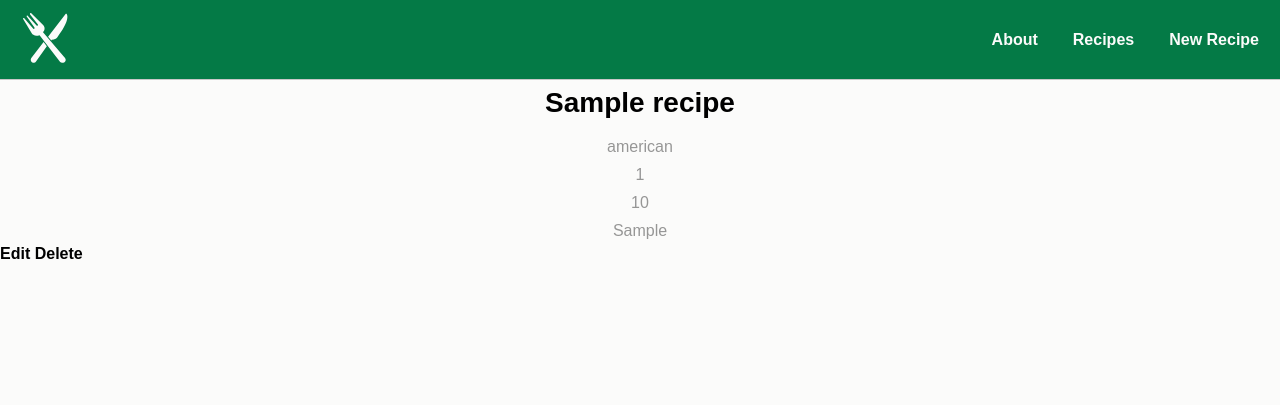
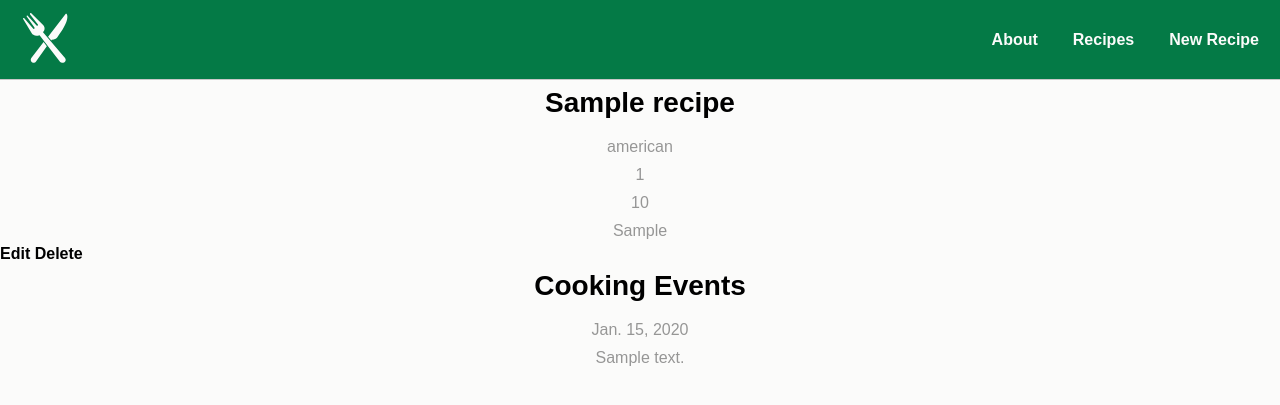
Before and after one commit to brooklinlee/recipe-organizer, a Django app: page /recipes/1/ in a window 1280 px wide. Shown: the top 405 px of the page. Run offline with Django 4.2, Linux system fonts and the light colour scheme; tables that the repository leaves empty hold one stand-in row (values such as "Sample post").

Commit message:
create cooking events model, and create base html to show cooking events on recipe detail page

```diff
--- a/main_app/admin.py
+++ b/main_app/admin.py
@@ -1,6 +1,7 @@
 from django.contrib import admin
 
 # Register your models here.
-from .models import Recipe
+from .models import Recipe, CookingEvent
 
 admin.site.register(Recipe)
+admin.site.register(CookingEvent)
--- a/main_app/models.py
+++ b/main_app/models.py
@@ -15,7 +15,7 @@ class Recipe(models.Model):
   cuisine = models.CharField(
     max_length=20,
     choices=CUISINE_CHOICES,
-    default='american'
+    default=CUISINE_CHOICES[0][0]
   )
   time = models.IntegerField()
   feeds = models.IntegerField()
@@ -26,3 +26,12 @@ class Recipe(models.Model):
 
   def get_absolute_url(self):
     return reverse('recipe-detail', kwargs={'recipe_id': self.id})
+
+class CookingEvent(models.Model):
+  date = models.DateField('Cooking Event Date')
+  notes = models.CharField(max_length = 255)
+
+  recipe = models.ForeignKey(Recipe, on_delete=models.CASCADE, related_name='cooking_events')
+
+  def __str__(self):
+    return f"{self.recipe} on {self.date}"
--- a/main_app/templates/recipes/detail.html
+++ b/main_app/templates/recipes/detail.html
@@ -22,5 +22,13 @@
   <a href="{% url 'recipe-update' recipe.id %}" >Edit</a>
   <a href="{% url 'recipe-delete' recipe.id %}" >Delete</a>
 </div>
+<div>
+  <h1>Cooking Events</h1>
+{% for cooking_evt in recipe.cooking_events.all %}
+  <p>{{ cooking_evt.date }}</p>
+  <p>{{ cooking_evt.notes }}</p>
+{% endfor %}
+
+</div>
 
 {% endblock %}
```
Also changed, not shown: main_app/forms.py (added), main_app/migrations/0002_cookingevent.py (added).
